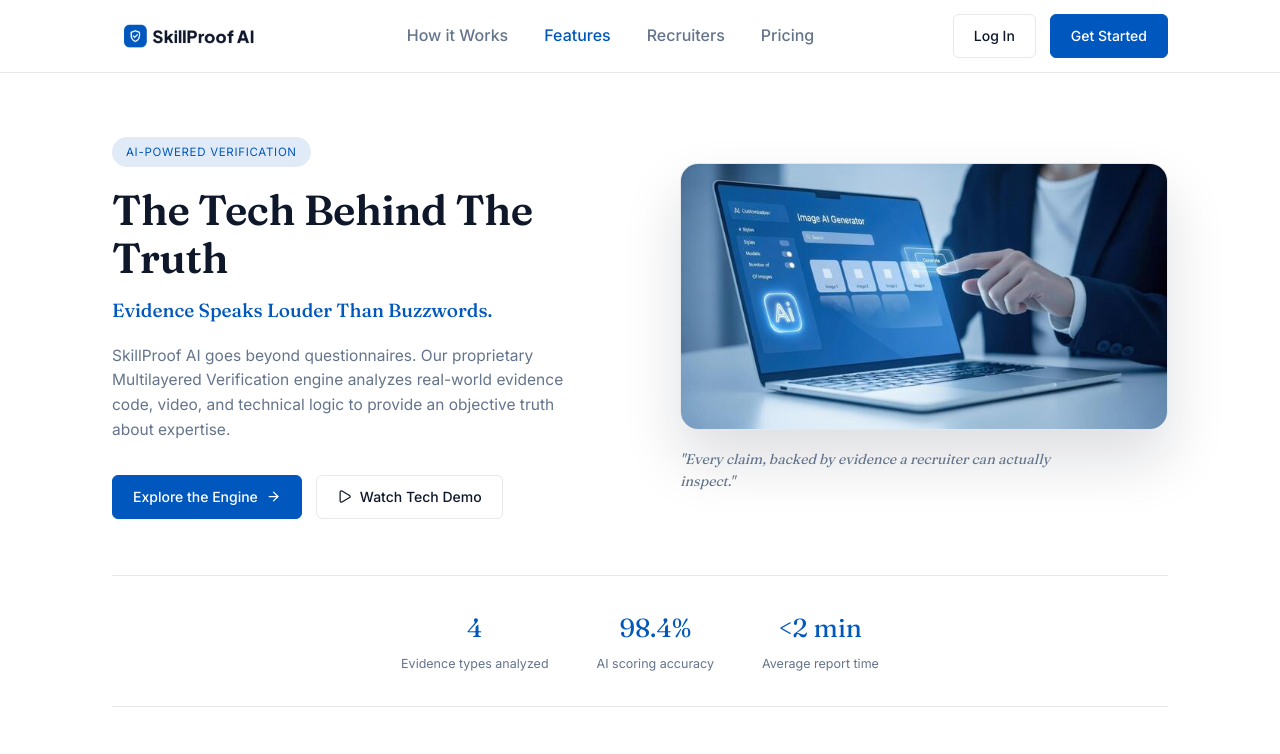
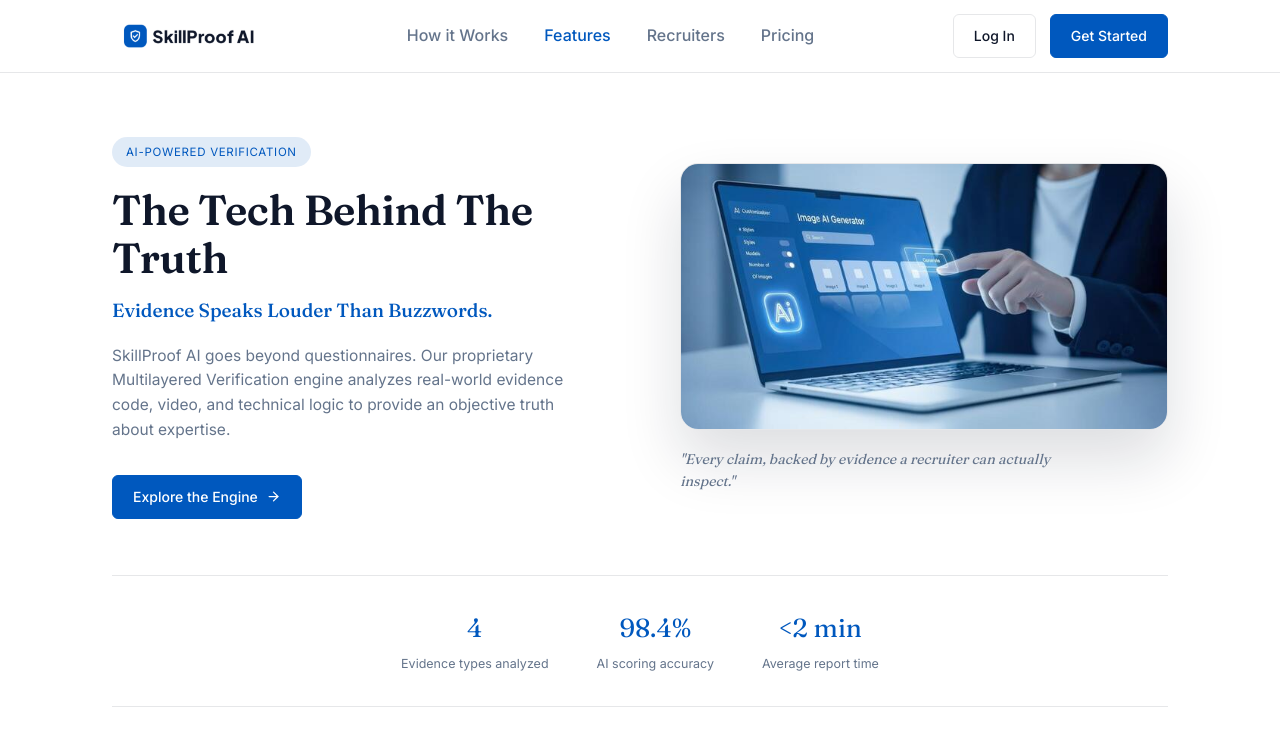
Before and after one commit to mikebishop0/skillproof_ai_frontend, a React (Vite) app: page /features in a window 1280 px wide. Shown: the top 754 px of the page. Built offline with nearby package versions, Linux system fonts and the light colour scheme.

Commit message:
Remove non-functional Watch Tech Demo button from Features page
Removed from both the hero and the closing CTA section (both linked
to href="#" with no real demo behind them).

```diff
--- a/src/pages/public/FeaturesPage.tsx
+++ b/src/pages/public/FeaturesPage.tsx
@@ -1,7 +1,6 @@
 import { Link } from 'react-router-dom';
 import {
   ArrowRight,
-  Play,
   FolderKanban,
   Sparkles,
   FileText,
@@ -120,9 +119,6 @@ export default function FeaturesPage() {
             <div className="hero-actions">
               <a href="#capabilities" className="btn btn-primary">
                 Explore the Engine <ArrowRight size={15} />
-              </a>
-              <a href="#" className="btn btn-ghost">
-                <Play size={15} /> Watch Tech Demo
               </a>
             </div>
           </div>
@@ -312,9 +308,6 @@ export default function FeaturesPage() {
             </p>
             <div className="cta-actions">
               <Link to="/register" className="btn btn-primary">Start Free Assessment</Link>
-              <a href="#" className="btn btn-ghost">
-                <Play size={15} /> Watch Tech Demo
-              </a>
             </div>
             <div className="cta-note">
               <ShieldCheck size={13} /> SOC2 Type II compliant end-to-end encryption
```
